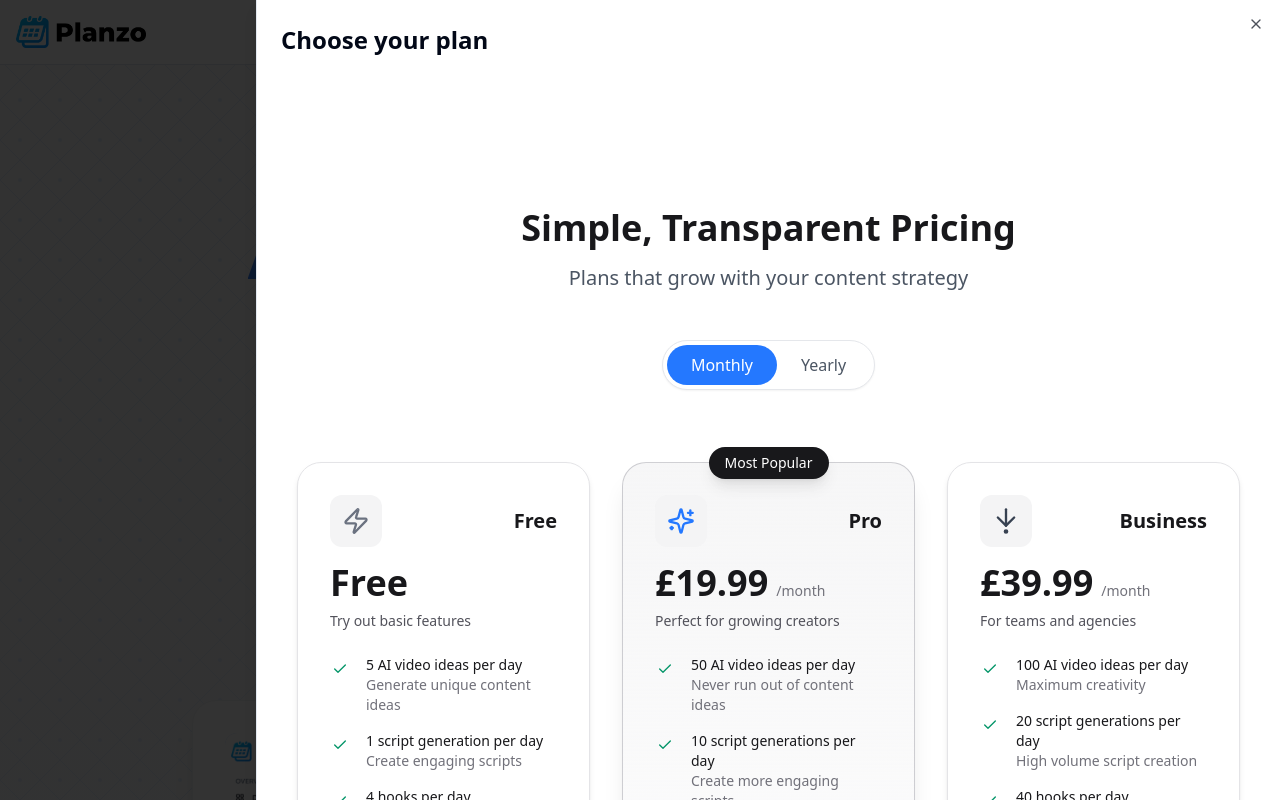
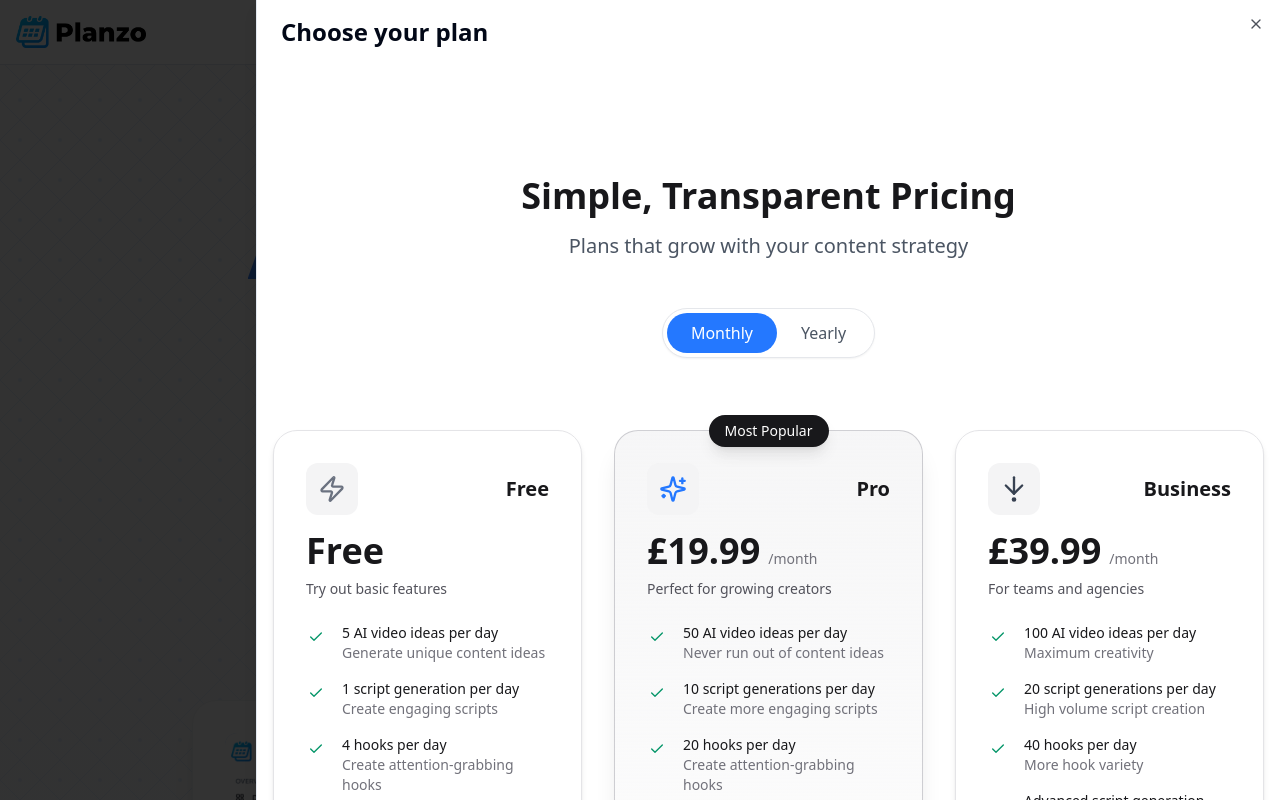
Before and after one commit to Tasklyios/planzo-ai, a React (Vite) app: page / in a window 1280 px wide. Both pictures are taken after a click on the button "Pricing". Shown: the top 800 px of the page. Built offline with nearby package versions, Linux system fonts and the light colour scheme.

Commit message:
Remove sidebar title padding
Removes the unnecessary padding above the title in the sidebar.

```diff
--- a/src/components/pricing/PricingSheet.tsx
+++ b/src/components/pricing/PricingSheet.tsx
@@ -1,3 +1,4 @@
+
 import { useState } from "react";
 import { Sheet, SheetContent, SheetHeader, SheetTitle, SheetTrigger } from "@/components/ui/sheet";
 import { PricingSection } from "@/components/ui/pricing-section";
@@ -205,11 +206,13 @@ const PricingSheet = ({ trigger }: PricingSheetProps) => {
   return (
     <Sheet open={open} onOpenChange={setOpen}>
       <SheetTrigger asChild>{trigger}</SheetTrigger>
-      <SheetContent className="w-full sm:max-w-md md:max-w-xl lg:max-w-3xl xl:max-w-5xl overflow-y-auto">
-        <SheetHeader>
-          <SheetTitle className="text-2xl">Choose your plan</SheetTitle>
-        </SheetHeader>
-        <div className="mt-6">
+      <SheetContent className="w-full sm:max-w-md md:max-w-xl lg:max-w-3xl xl:max-w-5xl overflow-y-auto p-0">
+        <div className="px-6 pt-4">
+          <SheetHeader>
+            <SheetTitle className="text-2xl">Choose your plan</SheetTitle>
+          </SheetHeader>
+        </div>
+        <div>
           <PricingSection
             tiers={pricingTiers}
             isYearly={isYearly}
```
